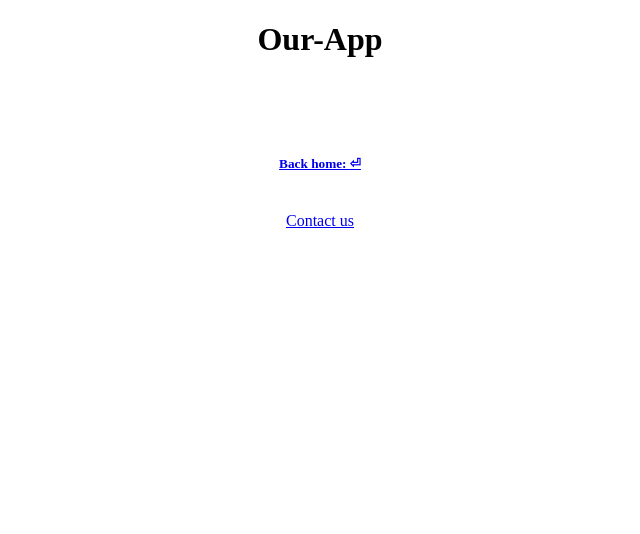
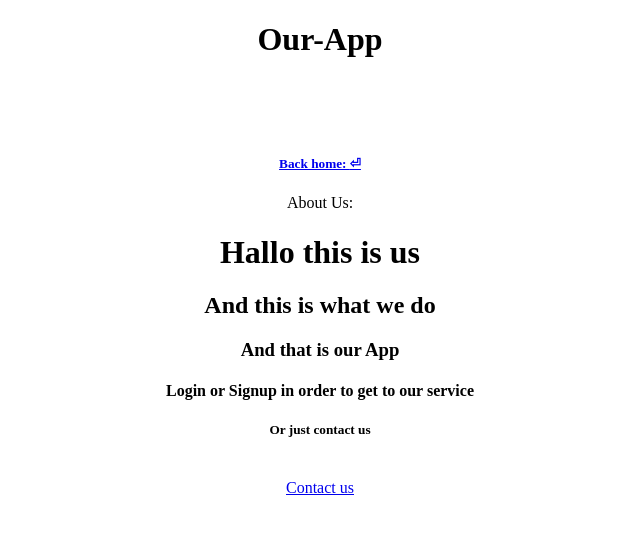
Before and after one commit to voytecu314/Sign-App-Backend, a React (Create React App) app in the folder client/: page /about in a window 1280 px wide. Shown: the top 534 px of the page, without its empty margins (320-960 px from the left). Built offline with nearby package versions, Linux system fonts and the light colour scheme.

Commit message:
dummy about us page added

```diff
--- a/client/src/App.jsx
+++ b/client/src/App.jsx
@@ -7,6 +7,7 @@ import Upload from './components/Upload';
 import GetVids from './components/GetVids';
 import ContactForm from './components/ContactForm';
 import Auth from './components/Auth';
+import About from './components/About';
 
 function App() {
 
@@ -29,6 +30,7 @@ function App() {
           <Route path='/videos/upload' element={<Upload />} />
           <Route path='/videos' element={<GetVids />} />
         </Route>
+        <Route path='/about' element={<About />} />
         <Route path='/contact' element={<ContactForm />} />
         </Routes>
         <br />
--- /dev/null
+++ b/client/src/components/About.jsx
@@ -0,0 +1,16 @@
+import React from 'react'
+
+const About = () => {
+  return (
+    <div>About Us:
+        <h1>Hallo this is us</h1>
+        <h2>And this is what we do</h2>
+        <h3>And that is our App</h3>
+        <h4>Login or Signup in order to get to our service</h4>
+        <h5>Or just contact us</h5>
+    </div>
+  )
+}
+
+
+export default About;
--- a/client/src/components/SignOrLogin.jsx
+++ b/client/src/components/SignOrLogin.jsx
@@ -15,6 +15,8 @@ const SignOrLogin = () => {
     <button onClick={toggleLogin}>Login</button> OR <button onClick={toggleLogin}>Signup</button>
     {login ? login==='Login'?<Login />:<Signup /> : null}
     <br /><br /><br />
+    <Link to='/about'><h2>About us</h2></Link>
+    <br /><br /><br />
     <Link to='/videos'><h2>Go to videos</h2></Link>
   </>)
 }
```
